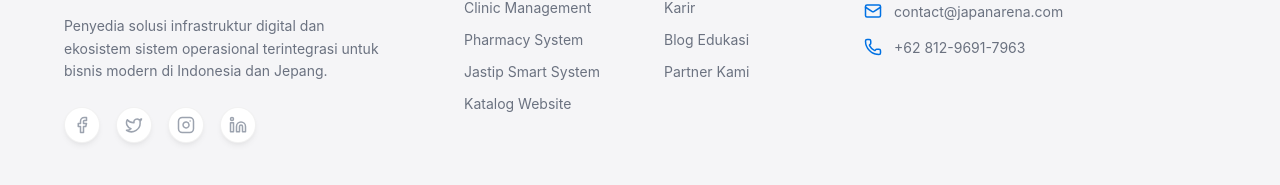
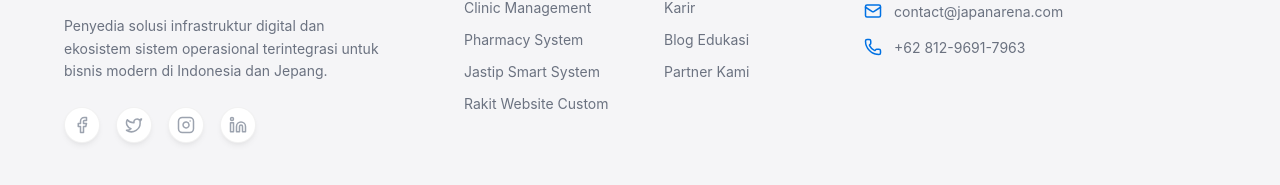
Before and after one commit to RiGi26/ja-landingpage-platform, a Next.js app: page / in a window 1280 px wide. Shown: the part 3758-3943 px from the top of the page. Built offline with nearby package versions, Linux system fonts and the light colour scheme; no server answers.

Commit message:
chore: align Homepage terminology to 'Rakit Website Custom'

```diff
--- a/app/page.tsx
+++ b/app/page.tsx
@@ -351,7 +351,7 @@ export default function LandingPage() {
                           <li><a href="https://ja-clinic-platform.vercel.app" className="hover:text-[#0071E3] transition-colors">Clinic Management</a></li>
                           <li><a href="https://ja-pharmacy-platform.vercel.app" className="hover:text-[#0071E3] transition-colors">Pharmacy System</a></li>
                           <li><a href="https://ja-jastip-platform.vercel.app" className="hover:text-[#0071E3] transition-colors">Jastip Smart System</a></li>
-                          <li><Link href="/seluruh-layanan" className="hover:text-[#0071E3] transition-colors">Katalog Website</Link></li>
+                          <li><Link href="/seluruh-layanan" className="hover:text-[#0071E3] transition-colors">Rakit Website Custom</Link></li>
                       </ul>
                   </div>
 
```
